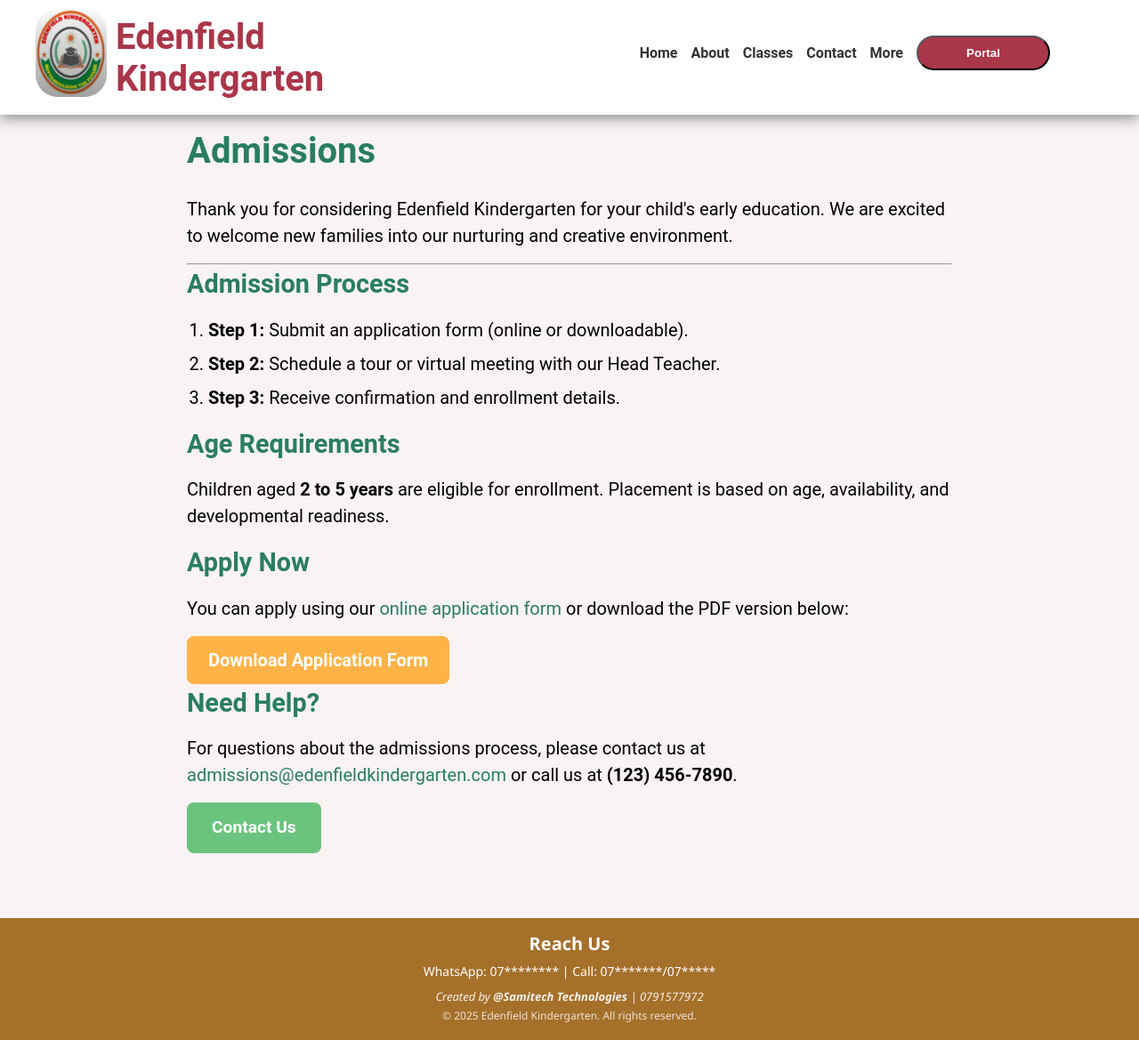
After one commit to Samitech6623/backup, a Django app: page /admission/ in a window 1280 px wide. The commit adds this page. Shown: the whole page at 89% size. Run offline with Django 5.2, Linux system fonts and the light colour scheme.

Commit message:
adding pages

```diff
--- /dev/null
+++ b/main/static/css/admission.css
@@ -0,0 +1,105 @@
+/* style.css */
+
+/* General Reset */
+* {
+    margin: 0;
+    padding: 0;
+    box-sizing: border-box;
+}
+
+
+/* Container */
+.container {
+    max-width: 900px;
+    margin: 0 auto;
+    padding: 10px 20px;
+}
+
+/* Headings */
+h1, h2, h3 {
+    color: #2a7d62;
+    margin-bottom: 0.5em;
+}
+
+h1 {
+    font-size: 2.5rem;
+    font-weight: bold;
+}
+
+h2 {
+    font-size: 1.8rem;
+}
+
+p {
+    margin-bottom: 1rem;
+}
+
+/* Lists */
+ol {
+    padding-left: 1.5rem;
+    margin-bottom: 1rem;
+}
+
+ol li {
+    margin-bottom: 0.5rem;
+}
+
+/* Buttons */
+.btn {
+    display: inline-block;
+    padding: 12px 24px;
+    border-radius: 8px;
+    text-decoration: none;
+    font-weight: 600;
+    transition: background-color 0.3s ease;
+    text-align: center;
+}
+
+.btn-primary {
+    background-color: #ffb347;
+    color: white;
+}
+
+.btn-primary:hover {
+    background-color: #ffa733;
+}
+
+.btn-success {
+    background-color: #6ac47e;
+    color: white;
+}
+
+.btn-success:hover {
+    background-color: #57ad6a;
+}
+
+.btn-lg {
+    font-size: 1.2rem;
+    padding: 14px 28px;
+}
+
+/* Links */
+a {
+    color: #2a7d62;
+    text-decoration: none;
+}
+
+a:hover {
+    text-decoration: underline;
+}
+
+/* Responsive */
+@media (max-width: 600px) {
+    h1 {
+        font-size: 2rem;
+    }
+
+    h2 {
+        font-size: 1.4rem;
+    }
+
+    .btn-lg {
+        width: 100%;
+        text-align: center;
+    }
+}
--- a/main/static/css/base.css
+++ b/main/static/css/base.css
@@ -44,6 +44,43 @@ nav a {
 }
 nav a:hover{
     text-decoration: underline;
+}
+ul{
+     list-style-type: none;
+}
+
+/* Style for the container */
+.dropdown {
+    position: relative; /* This is crucial. It positions the dropdown content relative to this container. */
+    display: inline-block; /* Allows buttons to stay on the same line. */
+}
+
+/* Style for the dropdown content (the list) */
+.dropdown-content {
+    display: none; /* Hides the list by default */
+    position: absolute; /* Positions the list absolutely, so it doesn't affect the layout of other elements. */
+    background-color: #f9f9f9;
+    min-width: 160px;
+    top: 100%;
+    left: -50px;
+    box-shadow: 0px 8px 16px 0px rgba(0,0,0,0.2);
+    z-index: 1; /* Ensures the dropdown appears on top of other elements. */
+    list-style-type: none; /* Removes bullets */
+    padding: 10px;
+    margin: 0;
+}
+
+/* This is the key: Show the dropdown-content when the user hovers over the dropdown container */
+.dropdown:hover .dropdown-content {
+    display: block; /* Shows the list */
+}
+
+/* Optional: Add a simple style for the list items */
+.dropdown-content li {
+    padding: 8px 16px;
+    text-decoration: none;
+    display: block;
+    color: #333;
 }
 header h1{
 
--- /dev/null
+++ b/main/templates/admission.html
@@ -0,0 +1,36 @@
+{% extends 'base.html' %}
+{% load static %}
+ {% block head %}
+ <title>{% block title %}Edenfield Kindergarten{% endblock %}</title>
+<link rel="stylesheet" href="{% static 'css/admission.css' %}">
+    {% endblock %}
+{% block content %}
+<div class="container py-5">
+    <h1 class="mb-4">Admissions</h1>
+
+    <p>Thank you for considering Edenfield Kindergarten for your child's early education. We are excited to welcome new families into our nurturing and creative environment.</p>
+
+    <hr class="my-4">
+
+    <h2>Admission Process</h2>
+    <ol>
+        <li><strong>Step 1:</strong> Submit an application form (online or downloadable).</li>
+        <li><strong>Step 2:</strong> Schedule a tour or virtual meeting with our Head Teacher.</li>
+        <li><strong>Step 3:</strong> Receive confirmation and enrollment details.</li>
+    </ol>
+
+    <h2 class="mt-5">Age Requirements</h2>
+    <p>Children aged <strong>2 to 5 years</strong> are eligible for enrollment. Placement is based on age, availability, and developmental readiness.</p>
+
+    <h2 class="mt-5">Apply Now</h2>
+    <p>You can apply using our <a href="">online application form</a> or download the PDF version below:</p>
+    <a href="{% static 'documents/edenfield_admissions_form.pdf' %}" class="btn btn-primary mt-2" download>Download Application Form</a>
+
+    <h2 class="mt-5">Need Help?</h2>
+    <p>For questions about the admissions process, please contact us at <a href="mailto:admissions@edenfieldkindergarten.com">admissions@edenfieldkindergarten.com</a> or call us at <strong>(123) 456-7890</strong>.</p>
+
+    <div class="text-center mt-5">
+        <a href="{% url 'contact' %}" class="btn btn-success btn-lg">Contact Us</a>
+    </div>
+</div>
+{% endblock %}
--- a/main/templates/base.html
+++ b/main/templates/base.html
@@ -22,8 +22,16 @@
             <a href="{% url 'about' %}">About</a>
             <a href="{% url 'classes' %}">Classes</a>
             <a href="{% url 'contact' %}">Contact</a>
-            <a href=""><button class="register-button">register</button></a>
-            <a href=""><button class="logIn-button">log in</button></a>
+             <div class="dropdown">
+        <a href="" class="dropbtn">More</a>
+        <ul class="dropdown-content">
+               <li><a href="{% url 'admission' %}">Admission</a></li>
+               <li><a href="">Gallery</a></li>
+               <li><a href="">Calendar & Events</a></li>
+               <li><a href="">FAQs</a></li>
+            </ul>
+             </div>
+            <a href=""><button class="register-button">Portal</button></a>
         </nav>
     </header>
 
--- a/main/urls.py
+++ b/main/urls.py
@@ -1,9 +1,10 @@
 from django.urls import path
-from .views import AboutPage,HomePage,ClassesPage,ContactPage
+from .views import AboutPage,HomePage,ClassesPage,ContactPage,AdmissionPage
 
 urlpatterns = [
     path('home/',HomePage.as_view(),name='home'),
     path('about/',AboutPage.as_view(),name='about'),
     path('classes/',ClassesPage.as_view(),name='classes'),
-    path('contact/',ContactPage.as_view(),name='contact')
+    path('contact/',ContactPage.as_view(),name='contact'),
+    path('admission/',AdmissionPage.as_view(),name='admission')
 ]
--- a/main/views.py
+++ b/main/views.py
@@ -14,3 +14,6 @@ class ClassesPage(TemplateView):
 
 class ContactPage(TemplateView):
     template_name = 'contact.html'
+
+class AdmissionPage(TemplateView):
+    template_name = 'admission.html'
```
Also changed, not shown: main/static/css/FAQs.css (added, +44 -0 lines), main/static/css/events.css (added, +51 -0 lines), main/static/css/gallery.css (added, +27 -0 lines), main/templates/FAQs.html (added, +35 -0 lines), main/templates/events.html (added, +27 -0 lines), main/templates/gallery.html (added, +20 -0 lines).
